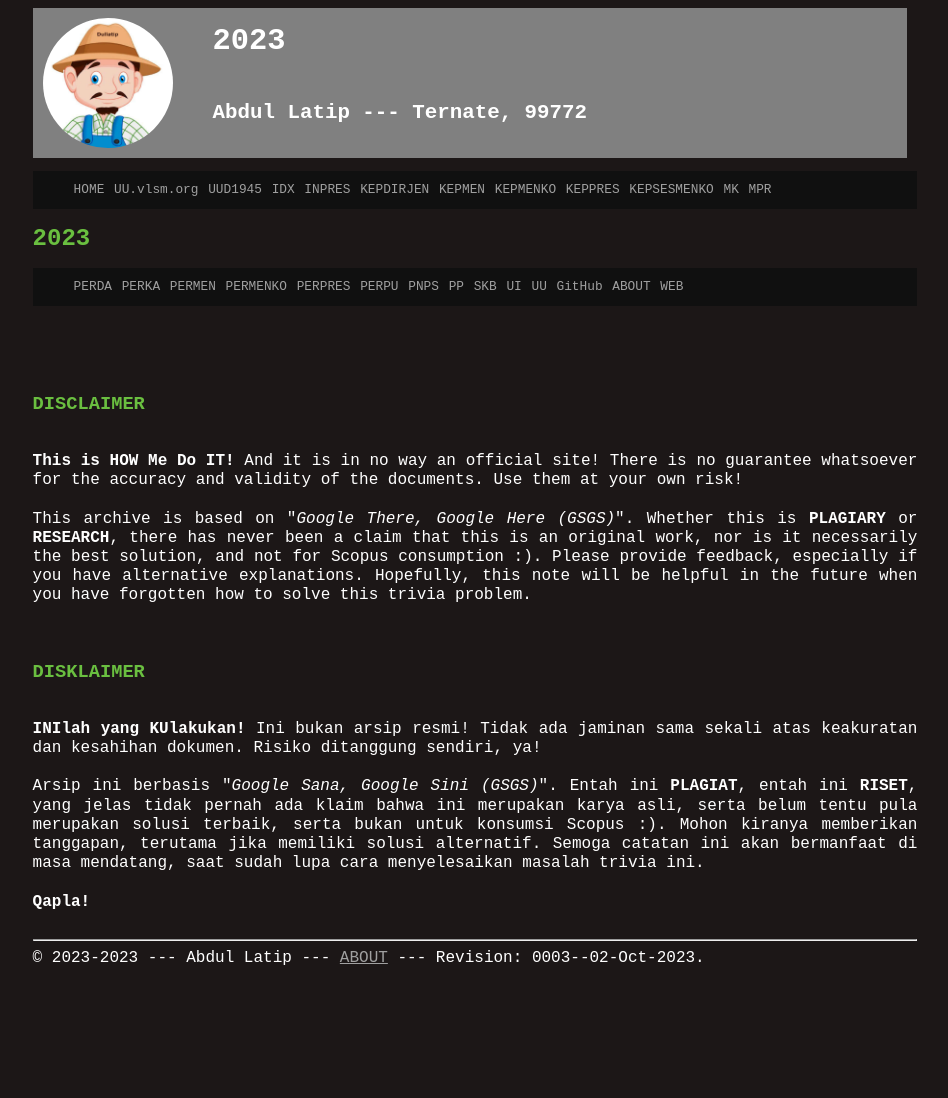
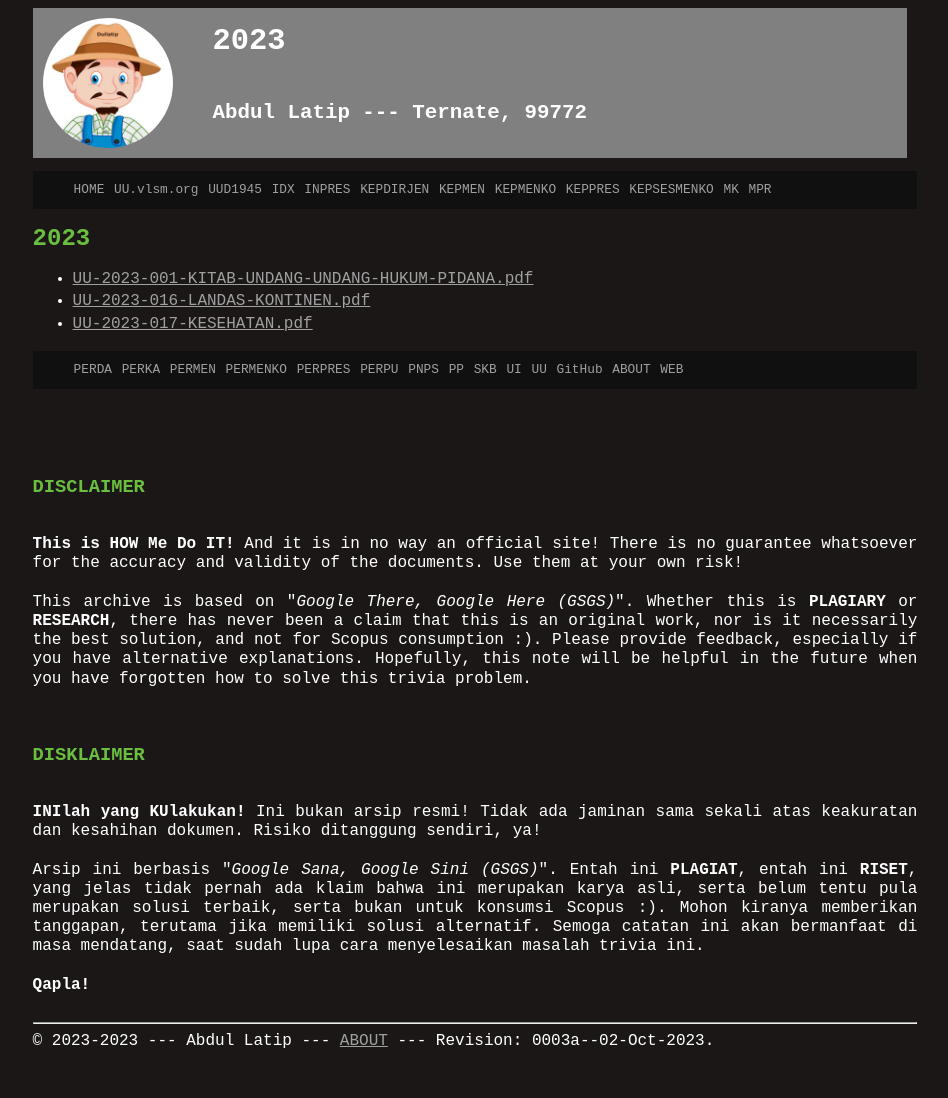
Before and after one commit to UUPPRI/2023, a Jekyll site: the page built from UU/index.md, in a window 1280 px wide. Shown: the whole page, without its empty margins (165-1113 px from the left). Built offline with Jekyll 4.4.1, drawn with Linux system fonts in a browser that asks for light colours; our own code applies the rules of GitHub Pages for plain Markdown files; before the commit the page ends 1015 px from its top, so only the background shows below that.

Commit message:
new file:   UU-2023-001-KITAB-UNDANG-UNDANG-HUKUM-PIDANA.pdf UU-2023-016-LANDAS-KONTINEN.pdf UU-2023-017-KESEHATAN.pdf

```diff
--- a/UU/index.md
+++ b/UU/index.md
@@ -2,3 +2,6 @@
 layout: "layout"
 ---
 # 2023
+* [UU-2023-001-KITAB-UNDANG-UNDANG-HUKUM-PIDANA.pdf](UU-2023-001-KITAB-UNDANG-UNDANG-HUKUM-PIDANA.pdf)
+* [UU-2023-016-LANDAS-KONTINEN.pdf](UU-2023-016-LANDAS-KONTINEN.pdf)
+* [UU-2023-017-KESEHATAN.pdf](UU-2023-017-KESEHATAN.pdf)
--- a/_config.yml
+++ b/_config.yml
@@ -1,5 +1,5 @@
 title:       "Himpunan Peraturan NKRI 2023"
-version:     "0003--02-Oct-2023"
+version:     "0003a--02-Oct-2023"
 copyright:   "2023-2023"
 description: Himpunan Peraturan NKRI 2023.
       This site is managed by VauLSMorg (vlsm.org) since 2023.
```
Also changed, not shown: 00-README-ls-alR.md (+3 -0 lines), 3 other files.
